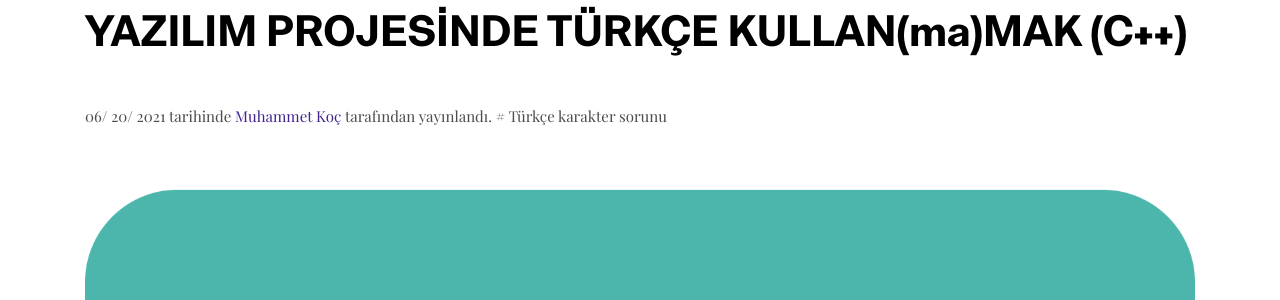
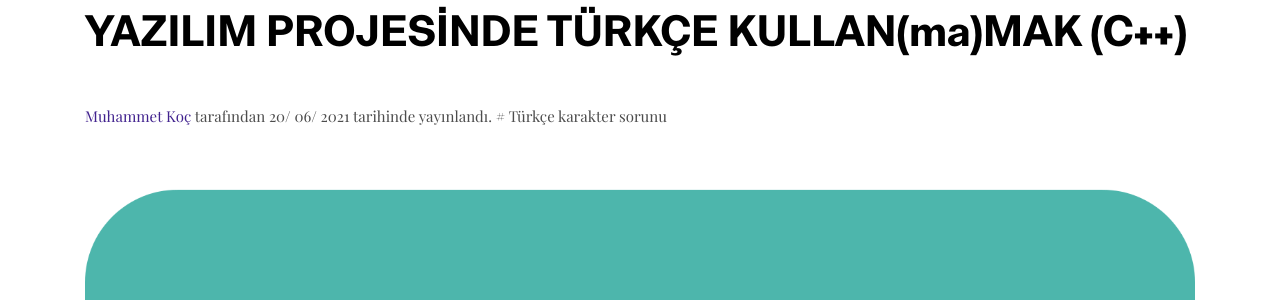
Before and after one commit to mhtkoc/mhtkoc.github.io, a Jekyll site: the page built from _posts/2021-06-20-Yazılım-projesinde-türkçe-karakter-kullanmak.markdown, in a window 1280 px wide and 900 px high, scrolled down 423 px. Shown: the part 154-454 px from the top of the window. Built offline with Jekyll 4.4.1, drawn with Linux system fonts in a browser that asks for light colours.

Commit message:
Update post.html

```diff
--- a/_layouts/post.html
+++ b/_layouts/post.html
@@ -26,8 +26,8 @@ layout: default
     <div class="row">
       <div class="col-lg-12">
         <h3 class="font-tertiary mb-5">{{ page.title | escape }}</h3>
-        <p class="font-secondary"> {{ page.date | date: '%m/ %d/ %Y' }} tarihinde <span class="text-primary">{{
-            page.author }}</span class="text-primary"> tarafından yayınlandı. # {% for tag in page.tags %}<span>{{ tag
+        <p class="font-secondary"> <span class="text-primary">{{page.author }}</span class="text-primary"> tarafından
+          {{ page.date | date: '%d/ %m/ %Y' }} tarihinde yayınlandı. # {% for tag in page.tags %}<span>{{ tag
             }} </span>{% endfor %}</p>
         <div class="content">
           <img src="{{page.image | relative_url }}" class="img-fluid rounded float-left mr-5 mb-4" alt="{{page.title}}">
```
